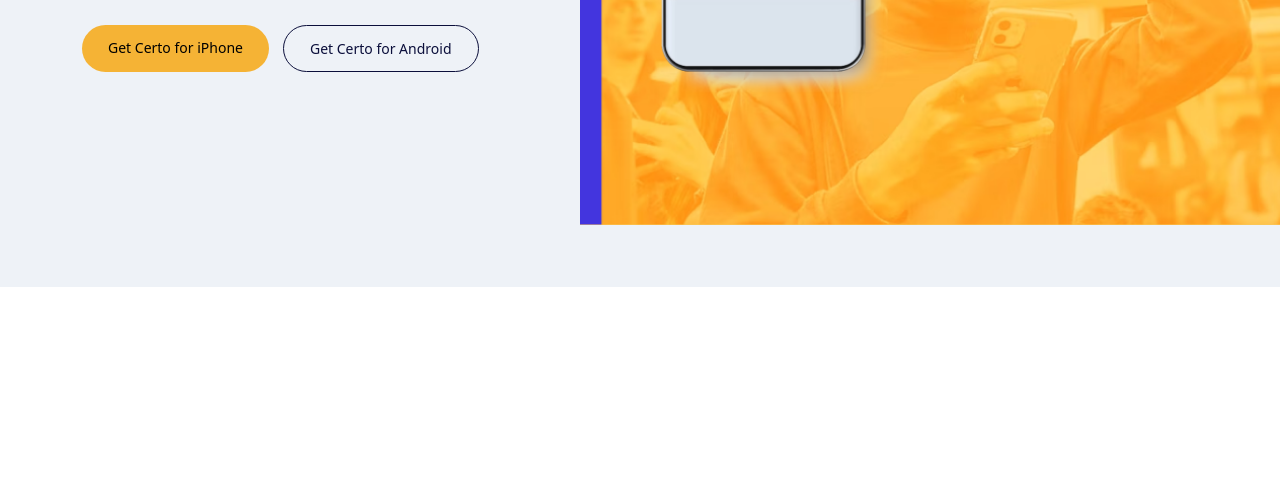
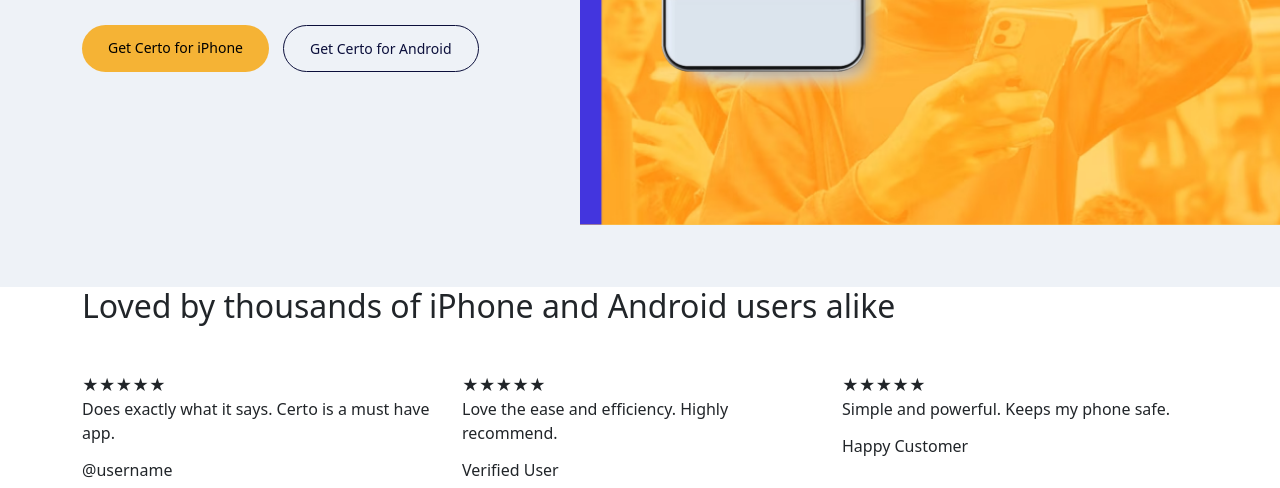
Before and after one commit to SheemaAziz/Assignment-3-247299, a plain HTML site: page index.html in a window 1280 px wide. Shown: the part 606-1094 px from the top of the page. Before the commit the page ends 893 px from the top, so only its background shows below. Drawn offline with nearby package versions, Linux system fonts and the light colour scheme.

Commit message:
Feedback cards added

```diff
--- a/index.html
+++ b/index.html
@@ -72,7 +72,46 @@
         </div>
 
     </div>
+</section>
+<!-- TESTIMONIAL SECTION START -->
+<section class="testimonials">
+  <div class="container">
 
+    <h2 class="section-title">
+      Loved by thousands of iPhone and Android users alike
+    </h2>
+
+    <div class="row g-4 mt-4">
+      <div class="col-lg-4 col-md-6">
+        <div class="review-card">
+          <div class="stars">★★★★★</div>
+          <p>
+            Does exactly what it says. Certo is a must have app.
+          </p>
+          <h6>@username</h6>
+        </div>
+      </div>
+      <div class="col-lg-4 col-md-6">
+        <div class="review-card">
+          <div class="stars">★★★★★</div>
+          <p>
+            Love the ease and efficiency. Highly recommend.
+          </p>
+          <h6>Verified User</h6>
+        </div>
+      </div>
+      <div class="col-lg-4 col-md-6">
+        <div class="review-card">
+          <div class="stars">★★★★★</div>
+          <p>
+            Simple and powerful. Keeps my phone safe.
+          </p>
+          <h6>Happy Customer</h6>
+        </div>
+      </div>
+
+    </div>
+  </div>
 </section>
 </body>
 </html>
```
